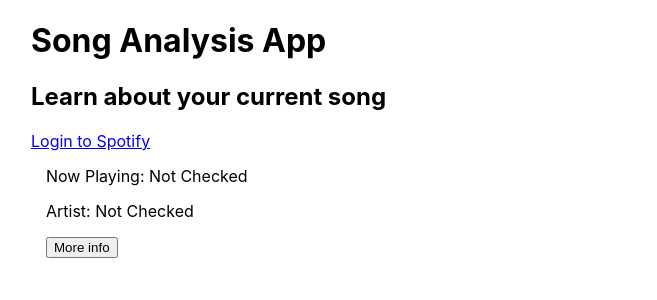
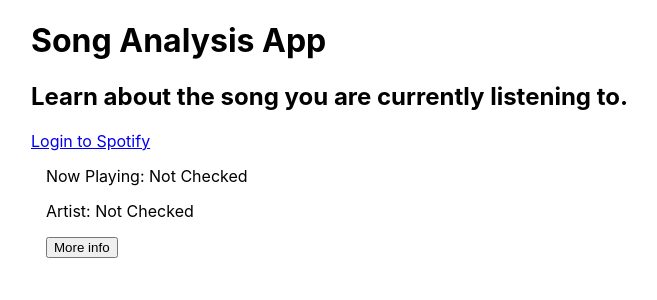
Before and after one commit to tdsimpson/Song-Analysis, a React (Create React App) app in the folder client/: page / in a window 1280 px wide. Shown: the top 300 px of the page, without its empty margins (14-671 px from the left). Built offline with nearby package versions, Linux system fonts and the light colour scheme; no server answers; what spotify-web-api-js would draw is missing.

Commit message:
Added props to header

```diff
--- a/client/src/App.js
+++ b/client/src/App.js
@@ -12,7 +12,7 @@
   render() {
     return (
       <div>
-        <Header />
+        <Header title="Song Analysis App" subtitle="Learn about the song you are currently listening to." />
         <SongInfo />
       </div>
     );
@@ -20,11 +20,15 @@
 }
 
 class Header extends React.Component {
+  constructor(props) {
+    super(props)
+  }
+
   render() {
     return (
       <div>
-        <h1>Song Analysis App</h1>
-        <h2>Learn about your current song</h2>
+        <h1>{this.props.title}</h1>
+        <h2>{this.props.subtitle}</h2>
       </div>
     );
   }
```
